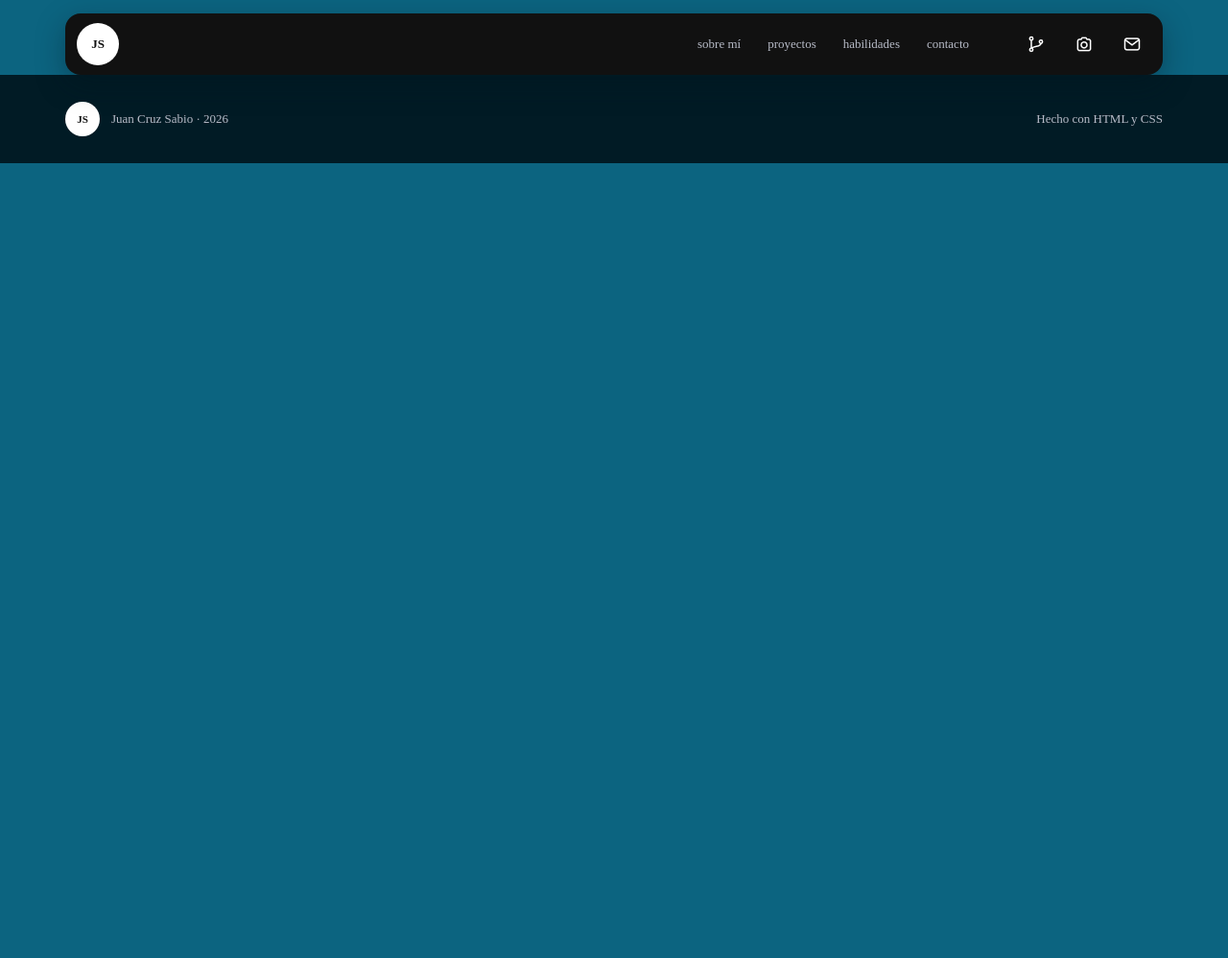
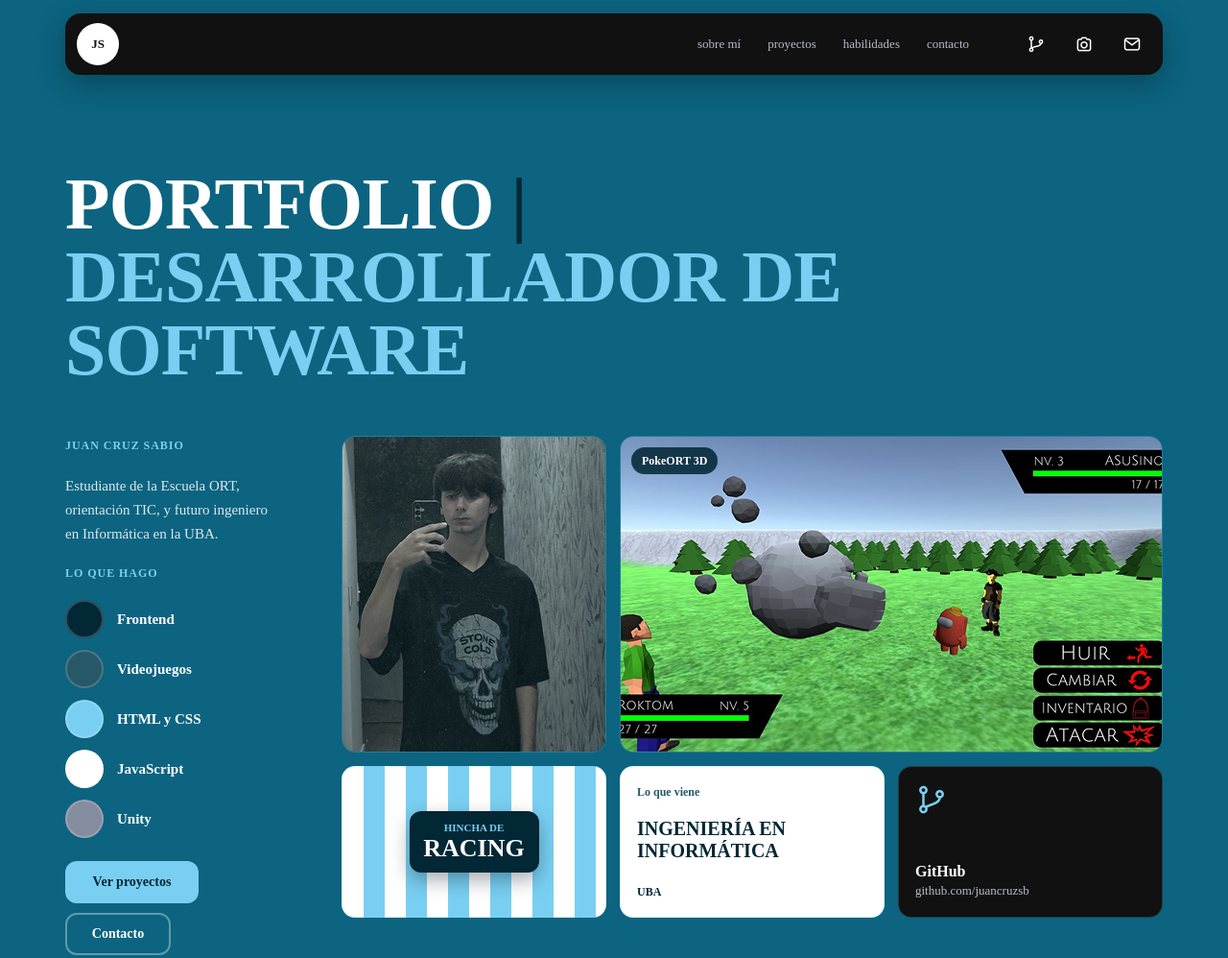
Before and after one commit to juancruzsb/Portafolio-Juan, an Astro site: page / in a window 1280 px wide. Shown: the top 998 px of the page at 96% size. Before the commit the page ends 800 px from the top, so only its background shows below. Built offline with nearby package versions, Linux system fonts and the light colour scheme; Astro itself is replaced by a stand-in of ours.

Commit message:
Add intro section

```diff
--- /dev/null
+++ b/src/components/Intro.astro
@@ -0,0 +1,346 @@
+---
+import { Image } from 'astro:assets';
+import foto from '../assets/intro/foto.png';
+import pokeort from '../assets/intro/pokeort 3d.png';
+import github from '../assets/intro/github.png';
+
+const skills = [
+	{ name: 'Frontend', color: 'var(--bg-navy)' },
+	{ name: 'Videojuegos', color: 'var(--bg-slate)' },
+	{ name: 'HTML y CSS', color: 'var(--accent)' },
+	{ name: 'JavaScript', color: 'var(--white)' },
+	{ name: 'Unity', color: '#868c9f' },
+];
+---
+
+<section id="inicio">
+	<div class="wrap">
+		<h1 class="title">
+			Portfolio <span class="bar">|</span> <span class="accent">Desarrollador de software</span>
+		</h1>
+
+		<div class="content">
+			<aside>
+				<p class="eyebrow">Juan Cruz Sabio</p>
+				<p class="bio">
+					Estudiante de la Escuela ORT, orientación TIC, y futuro ingeniero en Informática en la
+					UBA.
+				</p>
+				<p class="eyebrow">Lo que hago</p>
+				<ul class="skills">
+					{
+						skills.map((skill) => (
+							<li>
+								<span class="dot" style={`background:${skill.color}`} />
+								{skill.name}
+							</li>
+						))
+					}
+				</ul>
+				<a class="button primary" href="#proyectos">Ver proyectos</a>
+				<a class="button secondary" href="#contacto">Contacto</a>
+			</aside>
+
+			<div class="cards">
+				<div class="card photo">
+					<Image src={foto} alt="Foto de Juan Cruz Sabio" loading="eager" quality="max" />
+				</div>
+
+				<div class="card game">
+					<Image src={pokeort} alt="Combate en PokeORT 3D" loading="eager" quality="max" />
+					<span class="tag">PokeORT 3D</span>
+				</div>
+
+				<div class="card racing">
+					<p class="badge"><span>Hincha de</span> <strong>Racing</strong></p>
+				</div>
+
+				<div class="card next">
+					<p class="next-label">Lo que viene</p>
+					<p class="next-title">Ingeniería en<br />Informática</p>
+					<p class="next-place">UBA</p>
+				</div>
+
+				<a class="card github" href="https://github.com/juancruzsb">
+					<Image class="github-icon" src={github} alt="" loading="eager" />
+					<span class="github-name">GitHub</span>
+					<span class="github-user">github.com/juancruzsb</span>
+				</a>
+			</div>
+		</div>
+	</div>
+</section>
+
+<style>
+	/* Figma: sección de 978px (96 arriba, 112 abajo) */
+	section {
+		padding-block: calc(96 * var(--u)) calc(112 * var(--u));
+		background: var(--bg-teal);
+	}
+
+	.title {
+		max-width: calc(1122 * var(--u));
+		font-size: min(calc(76 * var(--u)), 8.5vw);
+		font-weight: 800;
+		line-height: 1;
+		letter-spacing: -0.01em;
+		text-transform: uppercase;
+		overflow-wrap: anywhere;
+	}
+
+	.bar {
+		font-weight: 600;
+		color: var(--bg-navy);
+	}
+
+	.accent {
+		color: var(--accent);
+	}
+
+	.content {
+		display: grid;
+		grid-template-columns: calc(240 * var(--u)) 1fr;
+		column-gap: calc(48 * var(--u));
+		align-items: start;
+		margin-top: calc(52 * var(--u));
+	}
+
+	/* ---- Columna izquierda ---- */
+	aside {
+		display: flex;
+		flex-direction: column;
+		align-items: flex-start;
+	}
+
+	.bio {
+		max-width: calc(226 * var(--u));
+		margin-block: calc(20 * var(--u)) calc(19 * var(--u));
+		font-size: calc(15 * var(--u));
+		line-height: 1.65; /* 24.75 / 15 */
+		color: var(--text);
+	}
+
+	.skills {
+		display: grid;
+		gap: calc(12 * var(--u));
+		margin-block: calc(18 * var(--u)) calc(24 * var(--u));
+	}
+
+	.skills li {
+		display: flex;
+		align-items: center;
+		gap: calc(14 * var(--u));
+		font-size: calc(15 * var(--u));
+		font-weight: 700;
+	}
+
+	.dot {
+		width: calc(40 * var(--u));
+		height: calc(40 * var(--u));
+		box-sizing: border-box;
+		border: calc(2 * var(--u)) solid #ffffff2e;
+		border-radius: 50%;
+	}
+
+	.button {
+		display: inline-flex;
+		align-items: center;
+		justify-content: center;
+		height: calc(44 * var(--u));
+		box-sizing: border-box;
+		border-radius: calc(12 * var(--u));
+		font-size: calc(14 * var(--u));
+		font-weight: 700;
+		text-decoration: none;
+		transition: filter 0.2s;
+	}
+
+	.button:hover {
+		filter: brightness(1.12);
+	}
+
+	.primary {
+		width: calc(139 * var(--u));
+		background: var(--accent);
+		color: var(--bg-navy);
+	}
+
+	.secondary {
+		width: calc(110 * var(--u));
+		margin-top: calc(10 * var(--u));
+		border: calc(2 * var(--u)) solid #ffffff59;
+		color: var(--white);
+	}
+
+	/* ---- Grilla de tarjetas: 276 | 276 | 276, con 14px entre ellas ---- */
+	.cards {
+		display: grid;
+		grid-template-columns: repeat(3, minmax(0, 1fr));
+		grid-template-rows: calc(330 * var(--u)) calc(158 * var(--u));
+		gap: calc(14 * var(--u));
+	}
+
+	.card {
+		position: relative;
+		overflow: hidden;
+		box-sizing: border-box;
+		border: 1px solid var(--line);
+		border-radius: calc(14 * var(--u));
+		color: var(--white);
+		text-decoration: none;
+	}
+
+	.photo :global(img),
+	.game :global(img) {
+		position: absolute;
+		inset: 0;
+		width: 100%;
+		height: 100%;
+		object-fit: cover;
+	}
+
+	.game {
+		grid-column: span 2;
+	}
+
+	.tag {
+		position: absolute;
+		top: calc(11 * var(--u));
+		left: calc(11 * var(--u));
+		padding: calc(5 * var(--u)) calc(11 * var(--u));
+		border-radius: 999px;
+		background: #022735db;
+		font-size: calc(12 * var(--u));
+		font-weight: 600;
+		line-height: calc(18 * var(--u));
+	}
+
+	.racing {
+		display: grid;
+		place-items: center;
+		background: repeating-linear-gradient(
+			90deg,
+			var(--white) 0 calc(22 * var(--u)),
+			var(--accent) calc(22 * var(--u)) calc(44 * var(--u))
+		);
+	}
+
+	.badge {
+		display: flex;
+		flex-direction: column;
+		align-items: center;
+		justify-content: center;
+		width: calc(135 * var(--u));
+		height: calc(64 * var(--u));
+		border-radius: calc(12 * var(--u));
+		background: var(--bg-navy);
+		box-shadow: 0 calc(8 * var(--u)) calc(20 * var(--u)) #01141c59;
+		text-transform: uppercase;
+	}
+
+	.badge span {
+		font-size: calc(11 * var(--u));
+		font-weight: 700;
+		line-height: 1.4;
+		color: var(--accent);
+	}
+
+	.badge strong {
+		font-size: calc(26 * var(--u));
+		font-weight: 800;
+		line-height: 1.1;
+	}
+
+	.next,
+	.github {
+		display: flex;
+		flex-direction: column;
+		align-items: flex-start;
+		padding: calc(17 * var(--u));
+	}
+
+	.next {
+		background: var(--white);
+		color: var(--bg-navy);
+	}
+
+	.next-label,
+	.next-place {
+		font-size: calc(12 * var(--u));
+		font-weight: 700;
+		line-height: calc(18 * var(--u));
+	}
+
+	.next-label {
+		color: var(--bg-slate);
+	}
+
+	.next-title {
+		margin-top: calc(18 * var(--u));
+		font-size: calc(20 * var(--u));
+		font-weight: 800;
+		line-height: 1.15;
+		text-transform: uppercase;
+	}
+
+	.next-place {
+		margin-top: auto;
+	}
+
+	.github {
+		background: var(--bg-dark);
+	}
+
+	.github :global(.github-icon) {
+		width: calc(34 * var(--u));
+		height: calc(34 * var(--u));
+	}
+
+	.github-name {
+		margin-top: auto;
+		font-size: calc(16 * var(--u));
+		font-weight: 700;
+	}
+
+	.github-user {
+		max-width: 100%;
+		overflow-wrap: anywhere;
+		font-size: calc(13 * var(--u));
+		line-height: 1.65;
+		color: var(--muted);
+	}
+
+	/* ---- Pantallas más angostas ---- */
+	@media (max-width: 1180px) {
+		.content {
+			grid-template-columns: minmax(0, 1fr);
+			row-gap: calc(48 * var(--u));
+		}
+	}
+
+	@media (max-width: 700px) {
+		.cards {
+			grid-template-columns: repeat(2, minmax(0, 1fr));
+			grid-template-rows: none;
+			grid-auto-rows: minmax(calc(158 * var(--u)), auto);
+		}
+
+		.photo,
+		.game,
+		.github {
+			grid-column: span 2;
+		}
+
+		.photo {
+			height: calc(360 * var(--u));
+		}
+
+		.game {
+			aspect-ratio: 564 / 328;
+		}
+
+		.next-title {
+			font-size: calc(15 * var(--u));
+		}
+	}
+</style>
--- a/src/pages/index.astro
+++ b/src/pages/index.astro
@@ -2,10 +2,13 @@
 import Layout from '../layouts/Layout.astro';
 import Header from '../components/Header.astro';
 import Footer from '../components/Footer.astro';
+import Intro from '../components/Intro.astro';
 ---
 
 <Layout title="Portfolio | Juan Cruz Sabio">
 	<Header />
-	<main></main>
+	<main>
+		<Intro />
+	</main>
 	<Footer />
 </Layout>
```
Also changed, not shown: src/assets/intro/foto.png (added), src/assets/intro/github.png (added), src/assets/intro/pokeort 3d.png (added).
